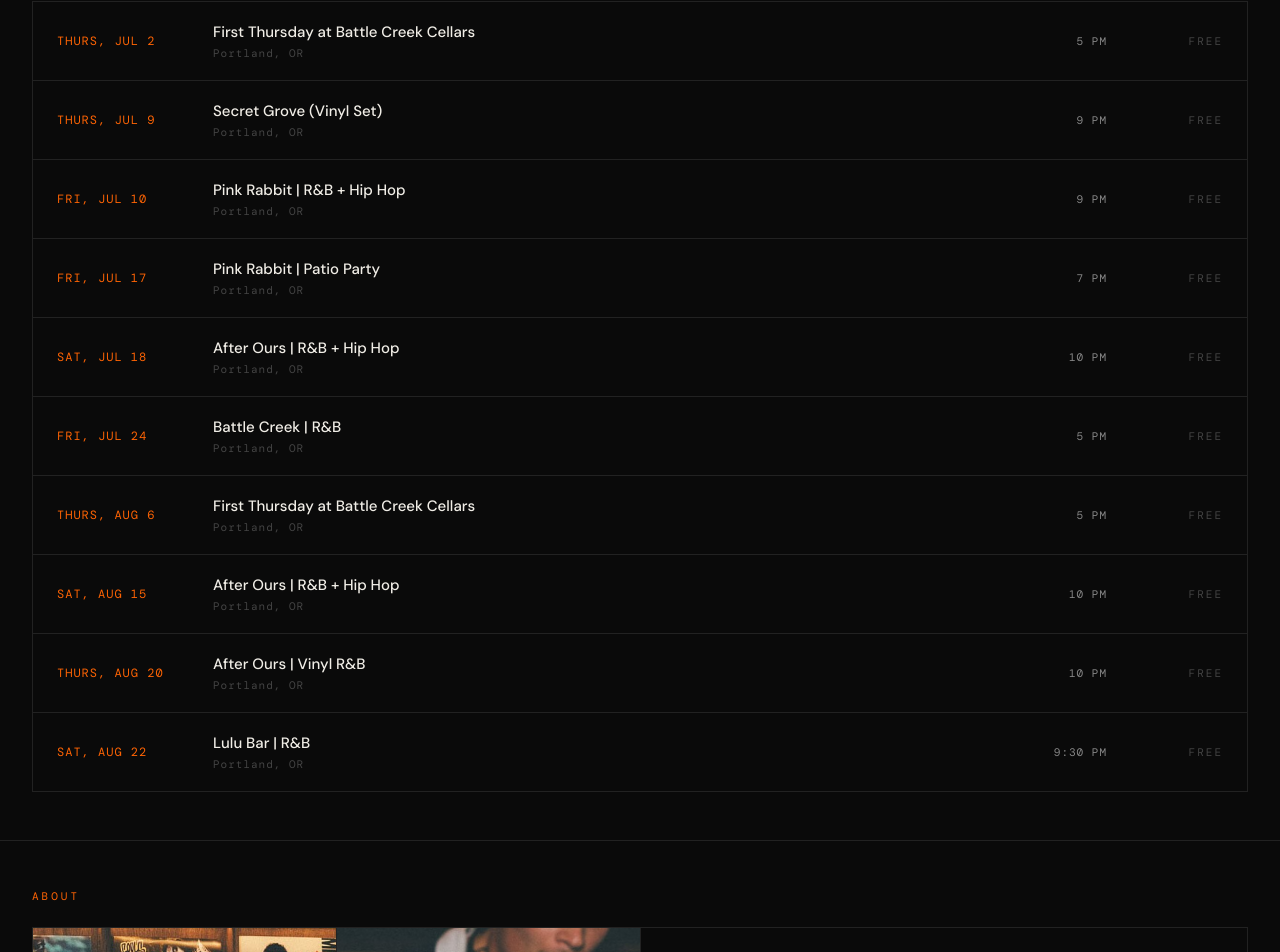
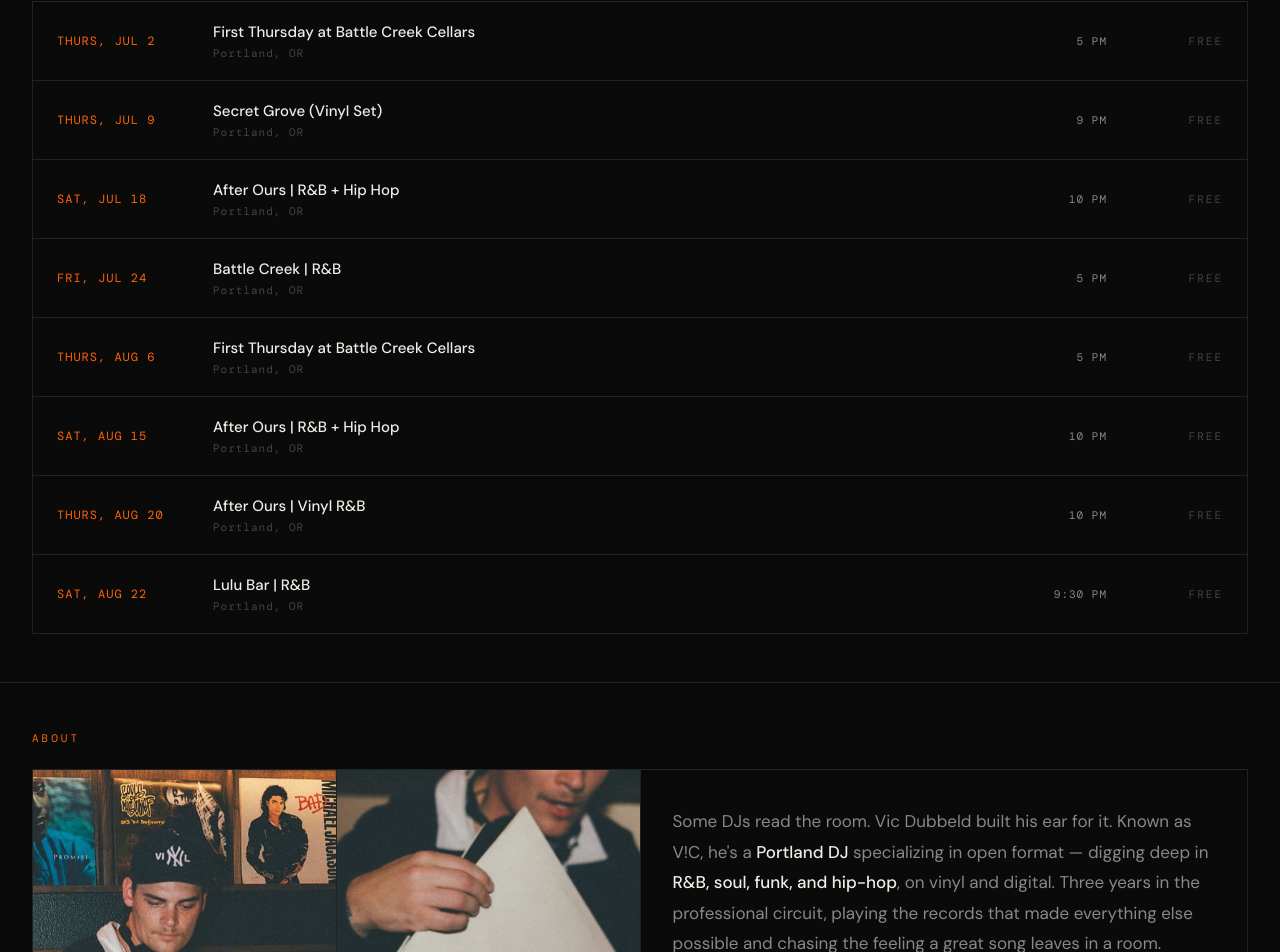
Before and after one commit to vicdubbeld/dj-vic, a Next.js app: page / in a window 1280 px wide. Shown: the part 829-1781 px from the top of the page. Built offline with nearby package versions, Linux system fonts and the light colour scheme; a web font is replaced by a local one.

Commit message:
updated dates

```diff
--- a/components/Shows.tsx
+++ b/components/Shows.tsx
@@ -20,18 +20,6 @@ const shows: Show[] = [
     venue: 'Secret Grove (Vinyl Set)',
     location: 'Portland, OR',
     time: '9 PM',
-  },
-  {
-    date: 'Fri, Jul 10',
-    venue: 'Pink Rabbit | R&B + Hip Hop',
-    location: 'Portland, OR',
-    time: '9 PM',
-  },
-  {
-    date: 'Fri, Jul 17',
-    venue: 'Pink Rabbit | Patio Party',
-    location: 'Portland, OR',
-    time: '7 PM',
   },
   {
     date: 'Sat, Jul 18',
```
